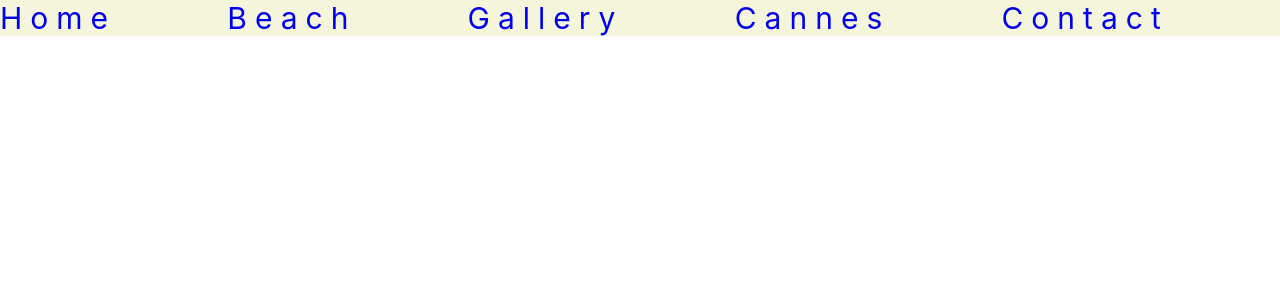
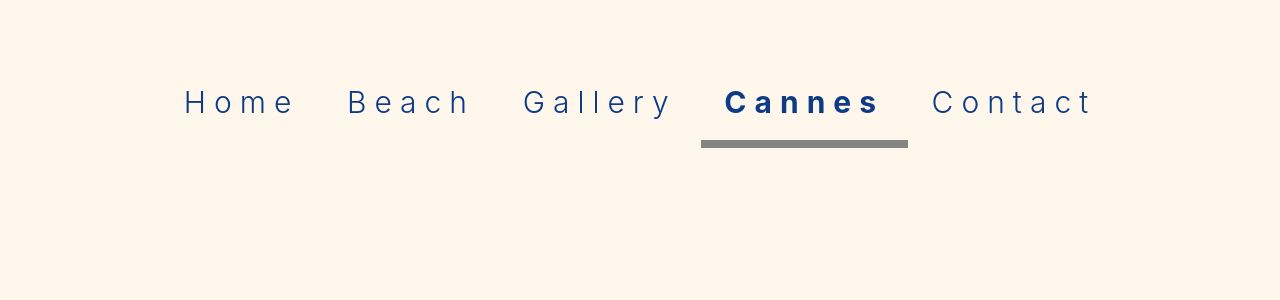
Before and after one commit to damonspencerroberts/cannes-website, a React (Create React App) app: page / in a window 1280 px wide. Shown: the top 300 px of the page. Built offline with nearby package versions, Linux system fonts and the light colour scheme.

Commit message:
Added Navbar to page

```diff
--- a/src/container/navbar/Navbar.js
+++ b/src/container/navbar/Navbar.js
@@ -6,17 +6,29 @@ class Navbar extends Component {
     constructor() {
         super()
 
-        this.state = {}
+        this.state = {
+            activeClass: 3
+        }
     }
 
     render() {
         return (
-                <div className={classes.Navbar}>
-                    <a className={classes.NavItem} href="/">Home</a>
-                    <a className={classes.NavItem} href="/beach">Beach</a>
-                    <a className={classes.NavItem} href="/gallery">Gallery</a>
-                    <a className={classes.NavItem} href="/cannes">Cannes</a>
-                    <a className={classes.NavItem} href="/contact">Contact</a>
+                <div className= {classes.Navbar}>
+                    <a className={`${classes.NavItem} ${this.state.activeClass === 0 ? classes.Active : null}`}
+                    onClick={()=> this.setState({activeClass: 0})}
+                    href="/">Home</a>
+                    <a className={`${classes.NavItem} ${this.state.activeClass === 1 ? classes.Active : null}`}
+                    onClick={()=> this.setState({activeClass: 1})}
+                    href="/">Beach</a>
+                    <a className={`${classes.NavItem} ${this.state.activeClass === 2 ? classes.Active : null}`}
+                    onClick={()=> this.setState({activeClass: 2})}
+                    href="/">Gallery</a>
+                    <a className={`${classes.NavItem} ${this.state.activeClass === 3 ? classes.Active : null}`}
+                    onClick={()=> this.setState({activeClass: 3})}
+                    href="/">Cannes</a>
+                    <a className={`${classes.NavItem} ${this.state.activeClass === 4 ? classes.Active : null}`}
+                    onClick={()=> this.setState({activeClass: 4})}
+                    href="/">Contact</a>
                 </div>
         );
     }
--- a/src/container/navbar/Navbar.module.css
+++ b/src/container/navbar/Navbar.module.css
@@ -1,12 +1,26 @@
 .Navbar {
     width: 100%;
     display: flex;
-    background-color: beige;
 }
 
 .NavItem {
     flex: 1 0 auto;
+    text-align: center;
+    padding: 20px;
     text-decoration: none;
     font-size: 30px;
     letter-spacing: 0.5rem;
+    font-weight: 300;
+    color: rgb(13, 59, 134);
 }
+
+.Active {
+    border-bottom: solid 8px rgb(133, 133, 133) !important;
+    font-weight: bold;
+    opacity: 1 !important;
+}
+
+.NavItem:hover {
+    border-bottom: solid 8px rgb(133, 133, 133);
+    opacity: 0.75;
+}
--- a/src/index.css
+++ b/src/index.css
@@ -1,10 +1,9 @@
 body {
-  margin: 0;
+  margin: 5% 12.5%;
   font-family: -apple-system, BlinkMacSystemFont, 'Segoe UI', 'Roboto', 'Oxygen',
     'Ubuntu', 'Cantarell', 'Fira Sans', 'Droid Sans', 'Helvetica Neue',
     sans-serif;
-  -webkit-font-smoothing: antialiased;
-  -moz-osx-font-smoothing: grayscale;
+  background-color: rgb(255, 247, 236);
 }
 
 code {
```
